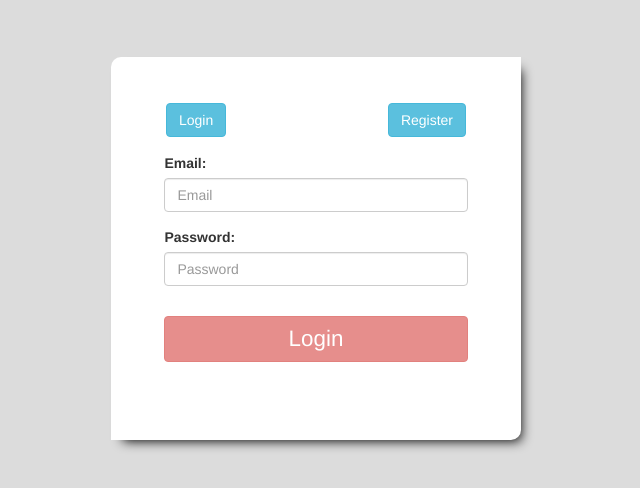
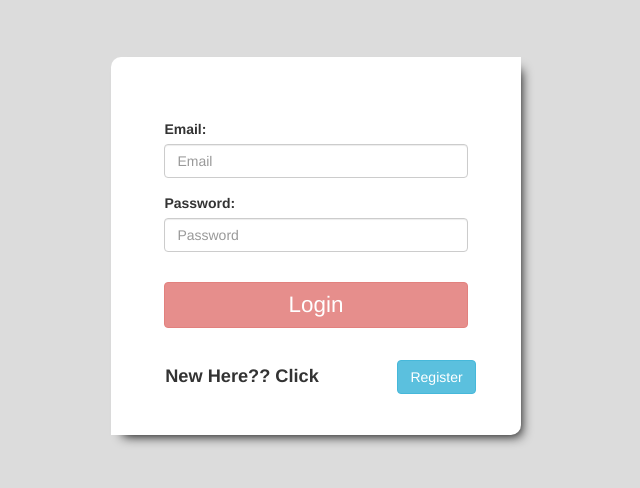
Before and after one commit to Prateek0129/Login-Registration, an Angular app: page /login in a window 1280 px wide. Shown: the top 488 px of the page, without its empty margins (324-964 px from the left). Built offline with nearby package versions, Linux system fonts and the light colour scheme.

Commit message:
fix few suggestions

```diff
--- a/src/app/app.component.css
+++ b/src/app/app.component.css
@@ -9,20 +9,3 @@
     border-bottom-right-radius: 10px;
     box-shadow: 6px 7px 12px -6px black;
 }
-.link1 {
-    float: left;
-    width: 46%;
-    margin-left: 3%;
-}
-
-.link2 {
-    float: right;
-    width: 46%;
-    margin-right: 3%;
-}
-.buttonLeft {
-    float: left;
-}
-.buttonRight {
-    float: right;
-}
--- a/src/app/app.component.html
+++ b/src/app/app.component.html
@@ -1,13 +1,5 @@
 <div class="container">
   <div class="form">
-    <div class="nav">
-      <div class="link1">
-        <a class="btn btn-info buttonLeft" routerLink='/login'>   Login   </a>
-      </div>
-      <div class="link2">
-        <a class="btn btn-info buttonRight" routerLink='/register'>Register</a>
-      </div>
-    </div>
     <router-outlet></router-outlet>
   </div>
 </div>
--- a/src/app/app.component.ts
+++ b/src/app/app.component.ts
@@ -6,5 +6,4 @@ import { Component } from '@angular/core';
   styleUrls: ['./app.component.css']
 })
 export class AppComponent {
-  title = 'app';
 }
--- a/src/app/login/login.component.css
+++ b/src/app/login/login.component.css
@@ -29,3 +29,14 @@ label {
     background-color: #5cb85c;
     border-color: #4cae4c;
 }
+.text {
+    font-weight: 600;
+    width: 70%;
+    display: inline-block;
+    text-align: left;
+    margin-top: 1%;
+    font-size: 130%;
+}
+.login-btn-alter {
+    float: right;
+}
--- a/src/app/login/login.component.html
+++ b/src/app/login/login.component.html
@@ -22,3 +22,8 @@
     <button type="submit" class="btn btn-danger btn-block btn-alter" [ngClass] = "{'color': !loginForm.invalid }" [disabled]="loginForm.invalid">Login</button>
   </div>
 </form>
+
+<div class="login">
+    <div class="text">New Here?? Click </div>
+    <a class="btn btn-info login-btn-alter" routerLink='/register'> Register  </a>
+</div>
--- a/src/app/register/register.component.css
+++ b/src/app/register/register.component.css
@@ -29,3 +29,14 @@ label {
     background-color: #5cb85c;
     border-color: #4cae4c;
 }
+.text {
+    font-weight: 600;
+    width: 80%;
+    display: inline-block;
+    text-align: left;
+    margin-top: 1%;
+    font-size: 130%;
+}
+.login-btn-alter {
+    float: right;
+}
--- a/src/app/register/register.component.html
+++ b/src/app/register/register.component.html
@@ -25,9 +25,15 @@
             Confirm Password:
         </label>
         <input type="password" autocomplete="off" id="cnfpwdbox" class="form-control" formControlName="confirmPassword" placeholder="Confirm Password" required>
-        <div *ngIf="registerForm.controls.confirmPassword.errors?.MatchPassword" class="alert alert-danger alert-override"><strong>Password</strong> Do Not Match</div>
+        <div *ngIf="registerForm.controls.confirmPassword.errors?.MatchPassword">
+            <div [hidden]="registerForm.controls.confirmPassword.value==''" class="alert alert-danger alert-override"><strong>Password</strong> Do Not Match</div>
+        </div>
     </div>
     <div>
         <button type="submit" class="btn btn-danger btn-md btn-block btn-alter" [ngClass] = "{'color': !registerForm.invalid }" [disabled]="registerForm.invalid">Register</button>
     </div>
 </form>
+<div class="register">
+    <div class="text">Already Registered?? Click </div>
+    <a class="btn btn-info login-btn-alter" routerLink='/login'>   Login   </a>
+</div>
```
